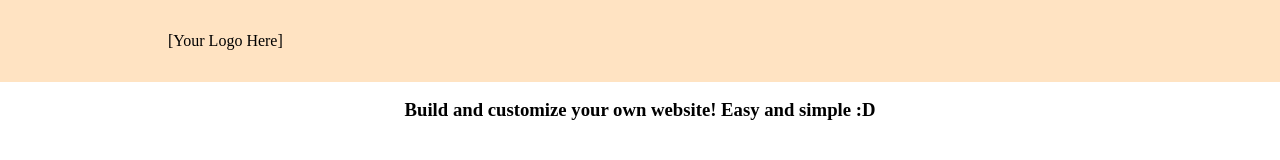
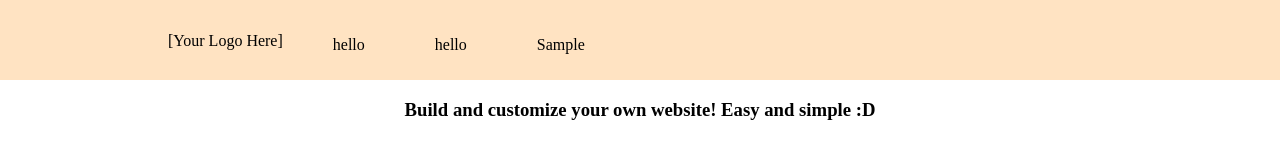
Before and after one commit to singufridge/a3-misbehaving-interface, a plain HTML site: page index.html in a window 1280 px wide. Both pictures are taken after typing "Sample" into the empty fields and a click on the button "Generate my Links!". Shown: the top 160 px of the page. Drawn offline with Linux system fonts and the light colour scheme.

Commit message:
fixed navbar style

```diff
--- a/index.html
+++ b/index.html
@@ -9,10 +9,15 @@
   <body>
     <!-- Navbar section, starts out at 0 opacity -->
     <div id="navbar">
-      <!-- TODO: will use javascript to procedurally add/append list items to navbar, list items will speed back and forth across the screen until clicked, then will stay still -->
       <ul id="nav-links">
         <li>
             <p>[Your Logo Here]</p>
+        </li>
+        <li>
+            <a>hello</a>
+        </li>
+        <li>
+            <a>hello</a>
         </li>
       </ul>
     </div>
--- a/script.js
+++ b/script.js
@@ -53,10 +53,18 @@
 // prevents form submission from reloading the page and generates nav links
 const navPopForm = document.getElementById('nav-pop-form');
 
+const navList = document.getElementById('nav-links')
+
 navPopForm.addEventListener('submit', function genNavLinks() {
     event.preventDefault();
 
     const data = new FormData(navPopForm);
     const linkText = data.get("nav-link-text");
-    console.log(linkText);
+
+    const navLi = document.createElement('li');
+    navList.appendChild(navLi);
+
+    const navLink = document.createElement('a');
+    navLink.textContent = linkText;
+    navLi.appendChild(navLink);
 })
--- a/style.css
+++ b/style.css
@@ -55,7 +55,7 @@
     position: fixed;
 
     width: 100%;
-    height: fit-content;
+    height: 80px;
 
     padding-left: 10%;
     padding-right: 10%;
@@ -67,10 +67,12 @@
     /* opacity: 0; */
 }
 
-#nav-links {
+#nav-links li {
     display: inline;
     float: left;
     list-style-type: none;
+
+    margin-right: 30px;
 }
 
 #nav-links a {
```
